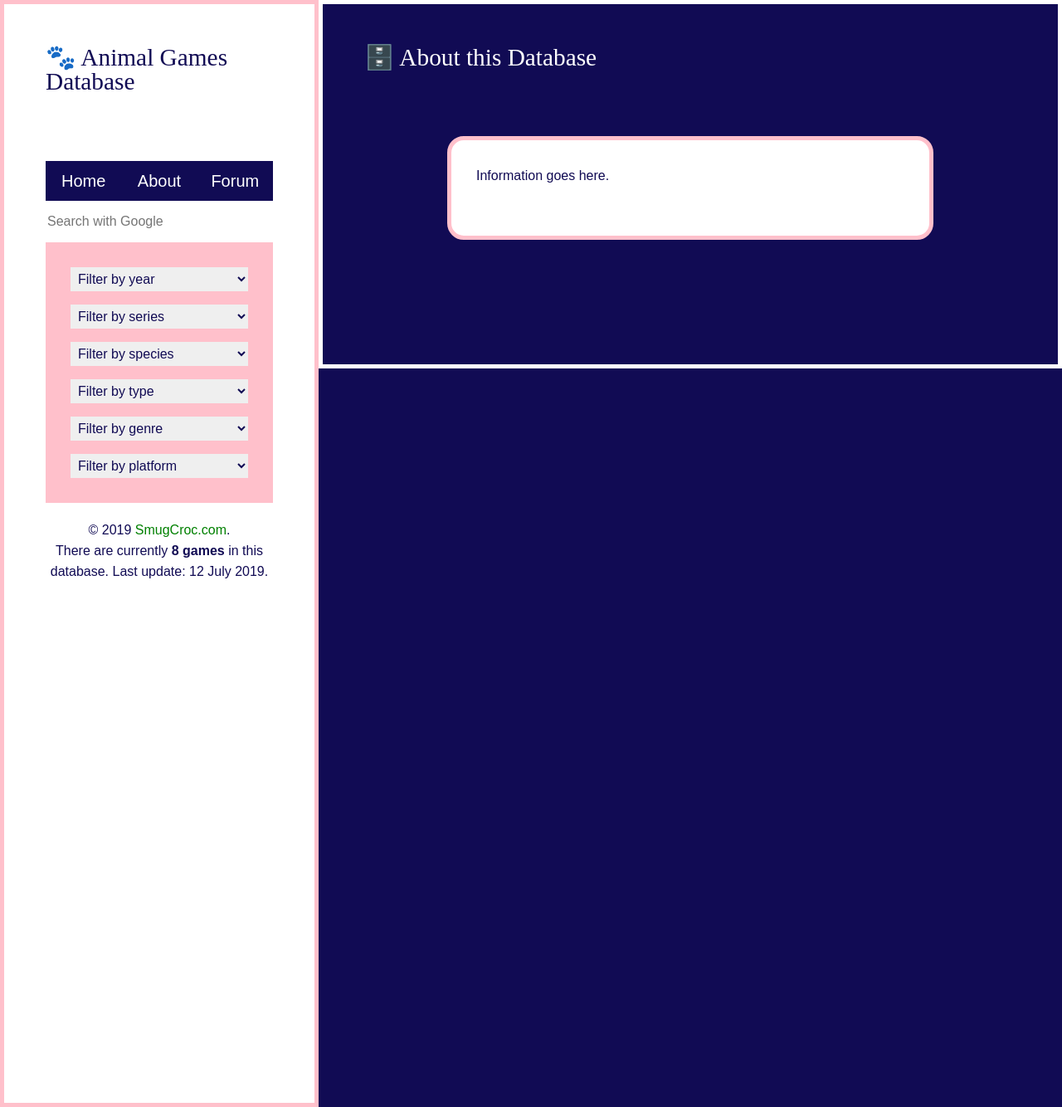
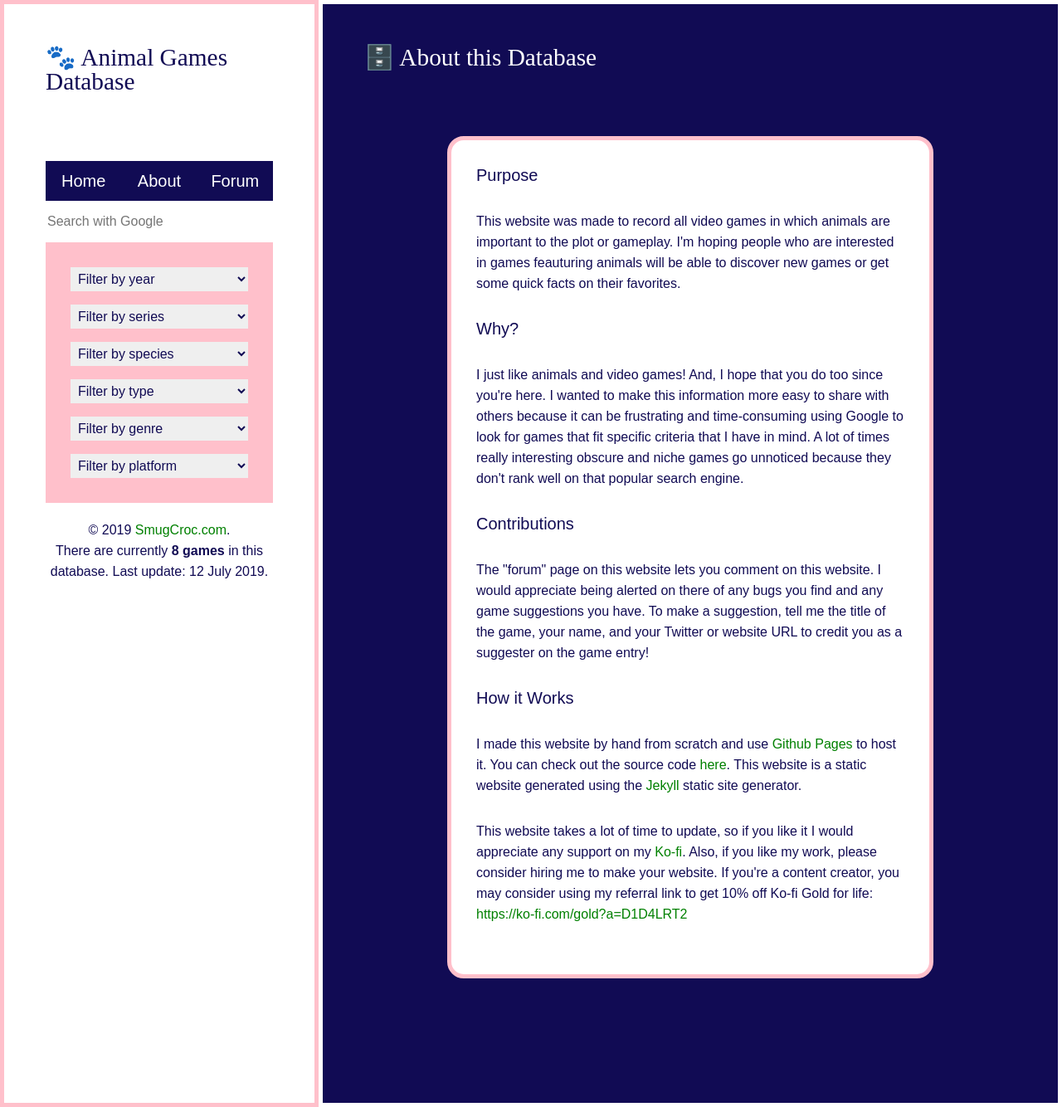
Before and after one commit to byliz/animal-game-database, a Jekyll site: the page built from about/index.html, in a window 1280 px wide and 1334 px high. Shown: the whole window at 83% size. Built offline with Jekyll 4.4.1, drawn with Linux system fonts in a browser that asks for light colours; nearby versions of some CDN libraries.

Commit message:
Added about page

```diff
--- a/about/index.html
+++ b/about/index.html
@@ -7,6 +7,33 @@ title: About |
 
 <div class="post">
 
-<p class="excerpt">Information goes here.</p>
+<h3>Purpose</h3>
+
+<p class="excerpt">
+
+This website was made to record all video games in which animals are important to the plot or gameplay. I'm hoping people who are interested in games feauturing animals will be able to discover new games or get some quick facts on their favorites.
+
+</p>
+
+
+<h3>Why?</h3>
+
+<p class="excerpt">
+
+I just like animals and video games! And, I hope that you do too since you're here. I wanted to make this information more easy to share with others because it can be frustrating and time-consuming using Google to look for games that fit specific criteria that I have in mind. A lot of times really interesting obscure and niche games go unnoticed because they don't rank well on that popular search engine.
+
+</p>
+
+<h3>Contributions</h3>
+
+<p class="excerpt">
+The "forum" page on this website lets you comment on this website. I would appreciate being alerted on there of any bugs you find and any game suggestions you have. To make a suggestion, tell me the title of the game, your name, and your Twitter or website URL to credit you as a suggester on the game entry!
+</p>
+
+<h3>How it Works</h3>
+
+<p class="excerpt">I made this website by hand from scratch and use <a href="https://pages.github.com/" target="_blank">Github Pages</a> to host it. You can check out the source code <a href="http://github.com/byliz/animal-games-database" target="_blank">here</a>. This website is a static website generated using the <a href="https://jekyllrb.com/" target="_blank">Jekyll</a> static site generator.</p>
+
+<p class="excerpt">This website takes a lot of time to update, so if you like it I would appreciate any support on my <a href="https://ko-fi.com/D1D4LRT2" target="_blank">Ko-fi</a>. Also, if you like my work, please consider hiring me to make your website. If you're a content creator, you may consider using my referral link to get 10% off Ko-fi Gold for life: <a href="https://ko-fi.com/gold?a=D1D4LRT2" target="_blank">https://ko-fi.com/gold?a=D1D4LRT2</a></p>
 
 </div>
```
